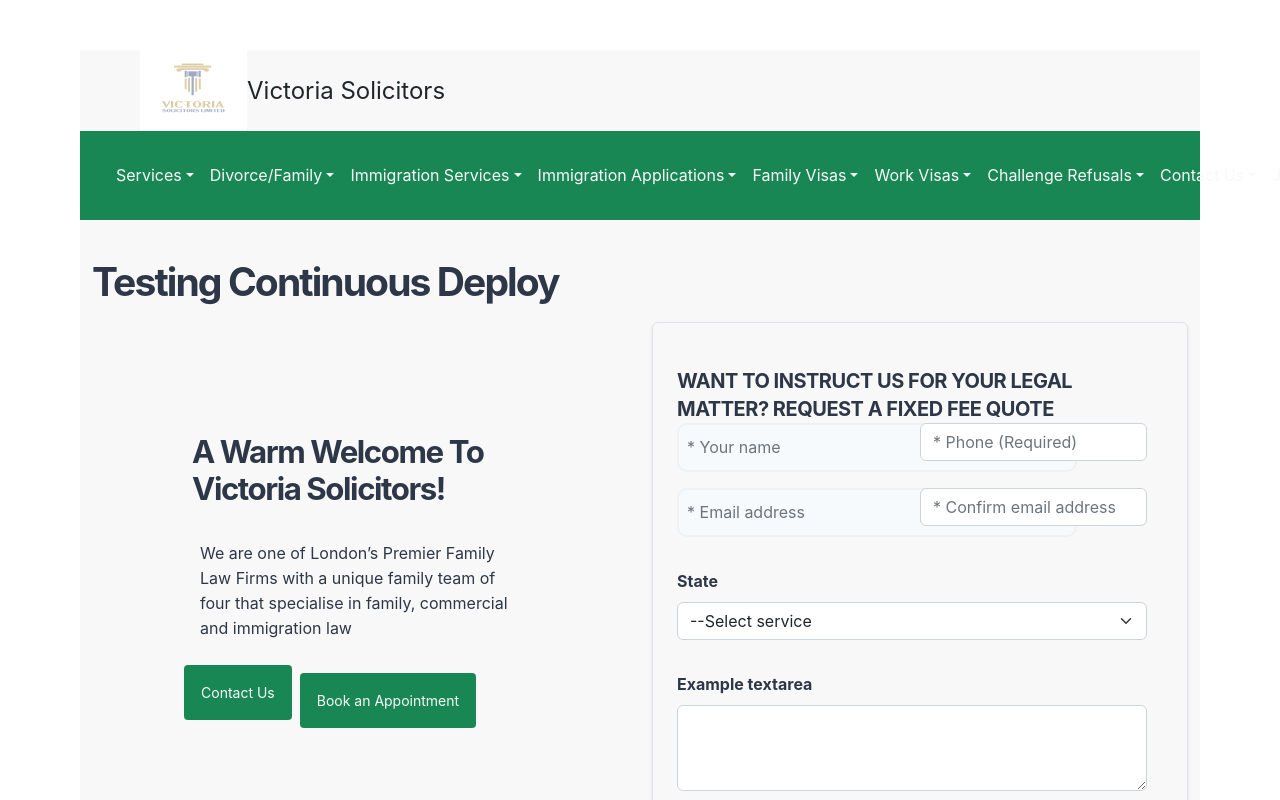
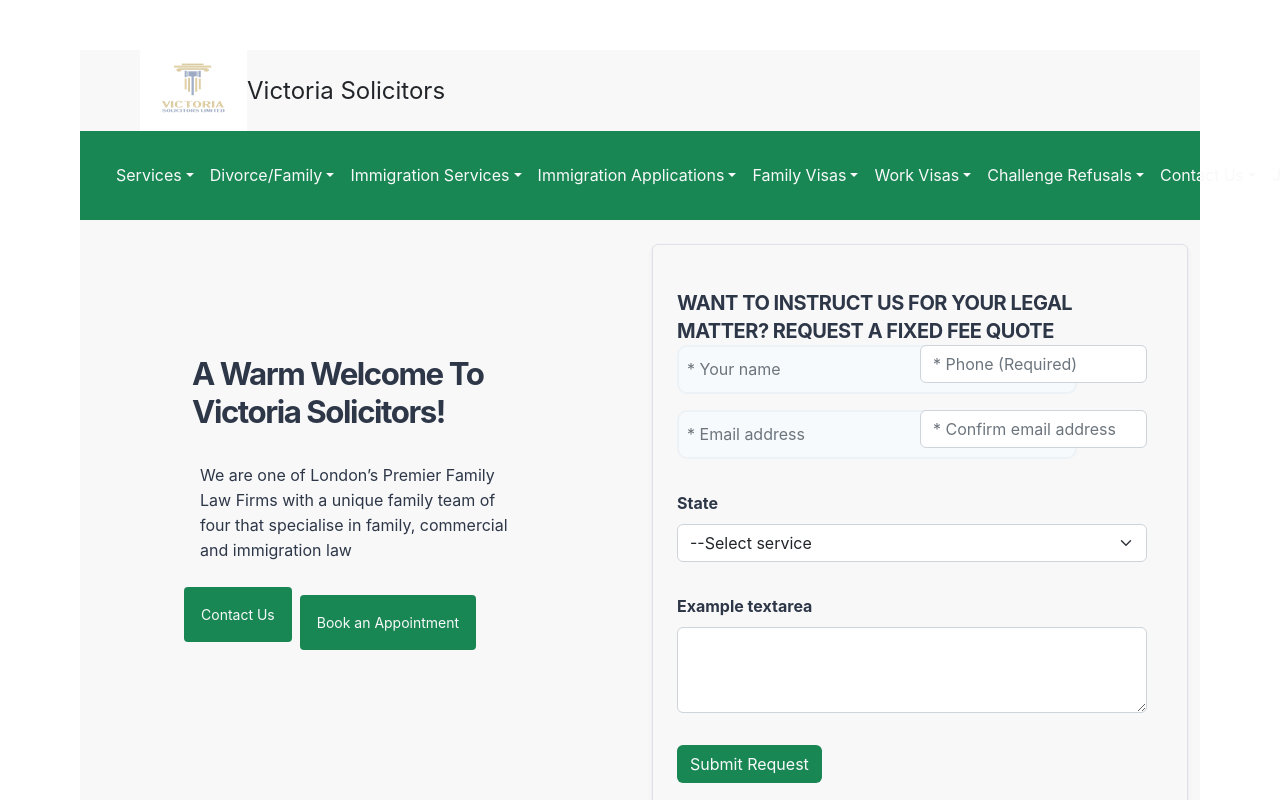
Before and after one commit to devmagos/vsl, a React (Create React App) app: page / in a window 1280 px wide. Shown: the top 800 px of the page. Built offline with nearby package versions, Linux system fonts and the light colour scheme.

Commit message:
Finish continuous deploy test

```diff
--- a/src/components/Home/Home.js
+++ b/src/components/Home/Home.js
@@ -24,7 +24,6 @@ function Home() {
       <Navbar />
       {/* Form page section below */}
     <Container>
-      <h2>Testing Continuous Deploy</h2>
       <Row className='form-solicitors'>
                 <Col md="6" className="row g-0 p-5 rounded overflow-hidden flex-md-row mb-4 h-125 position-relative">
                   <div class="row g-0 p-5 rounded overflow-hidden flex-md-row mb-4 h-md-250 position-relative">
```
